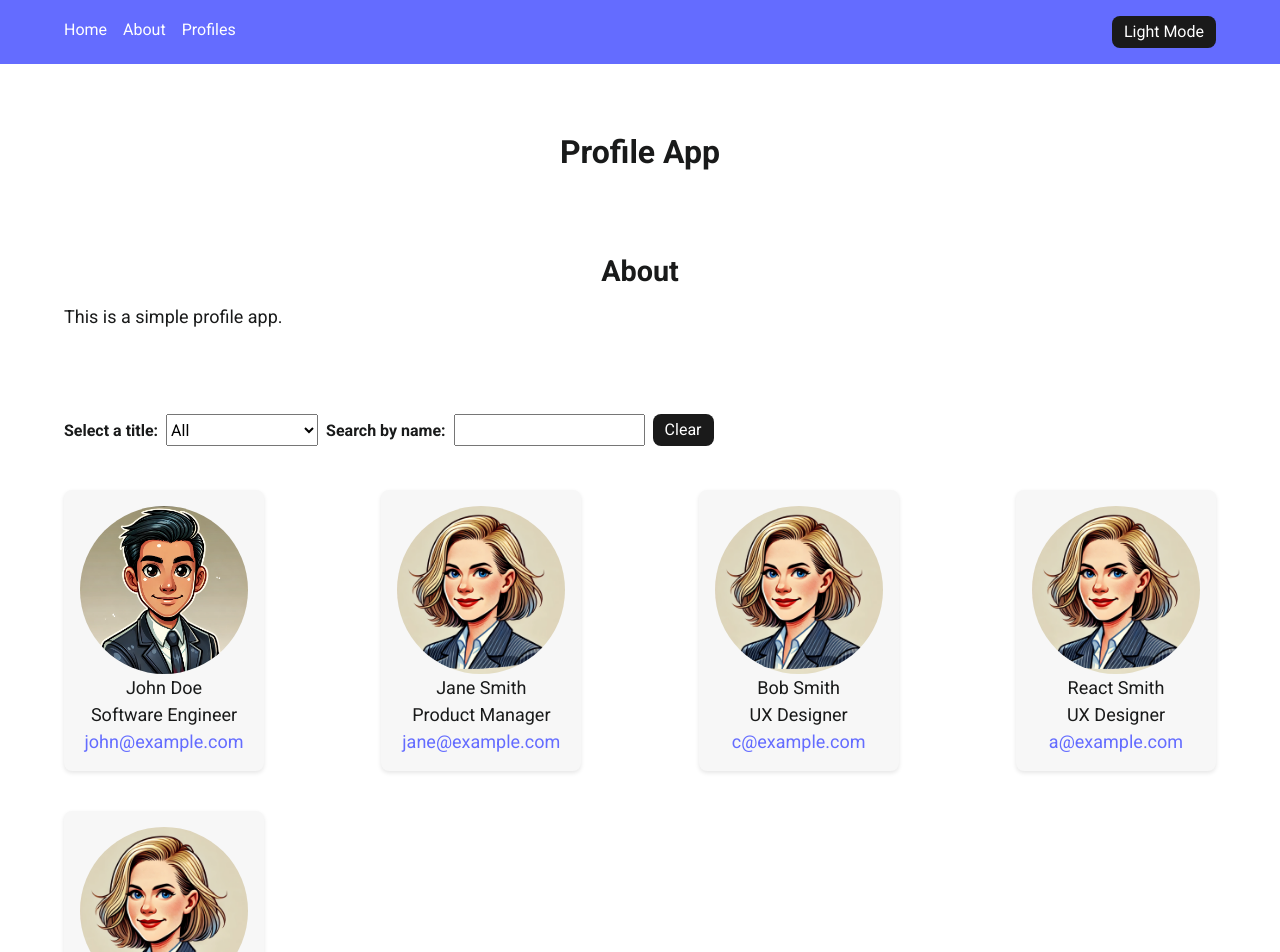
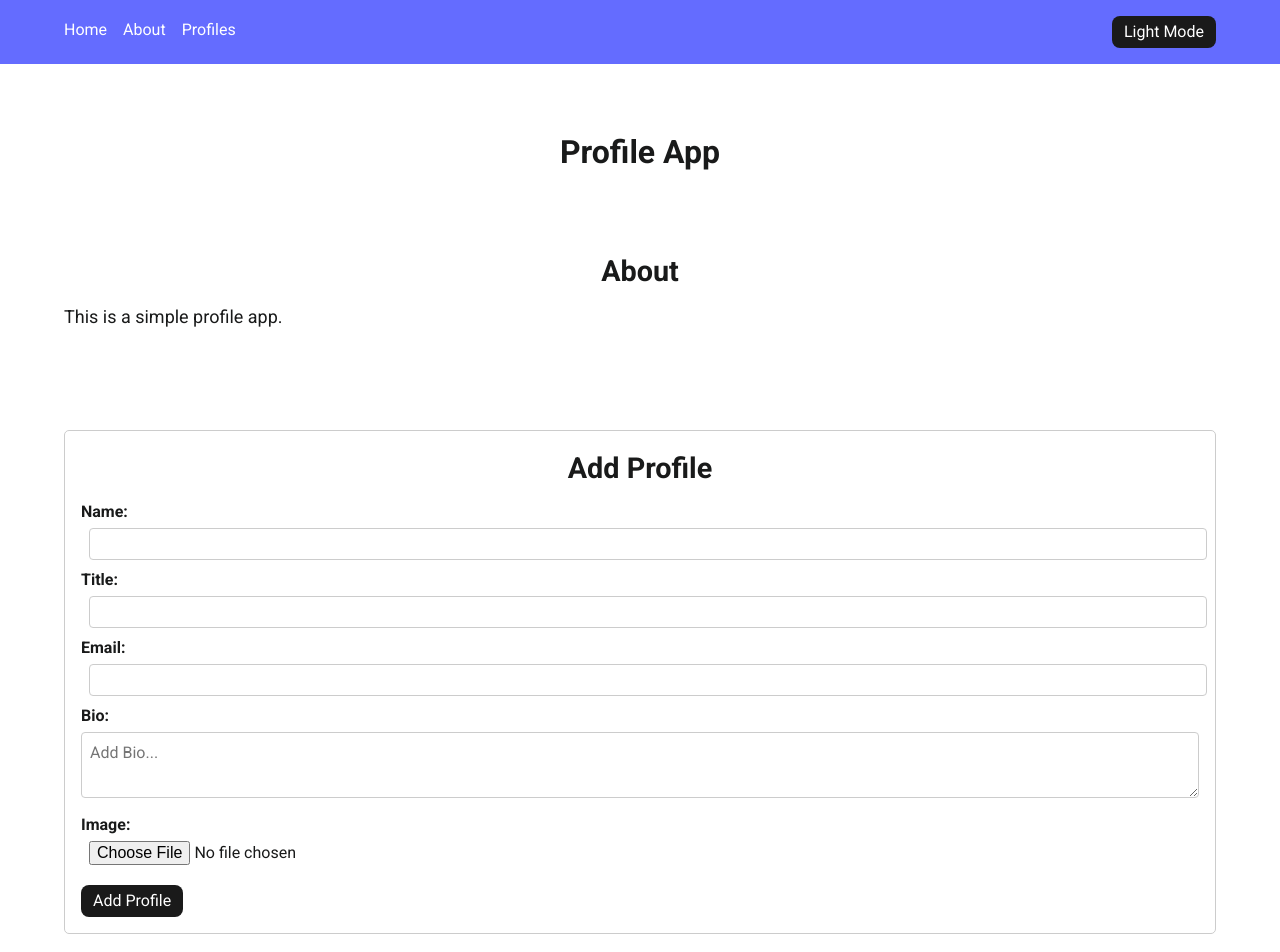
Before and after one commit to Yanhuazong/new-app, a React (Vite) app: page / in a window 1280 px wide. Shown: the top 952 px of the page. Built offline with nearby package versions, Linux system fonts and the light colour scheme.

Commit message:
Add AddProfile component

```diff
--- a/src/App.jsx
+++ b/src/App.jsx
@@ -8,6 +8,8 @@ import Filters from "./components/Filters";
 import img1 from "./assets/headshot-man.png";
 import img2 from "./assets/headshot-woman.png";
 import { useState } from "react";
+import AddProfile from "./components/AddProfile";
+
 
 function App() {
   const profiles = [
@@ -42,10 +44,12 @@ function App() {
       img: img2,
     },
   ];
+
   const titles = [...new Set(profiles.map(profile => profile.title))]
   const [title, setTitle] = useState("")
   const [search, setSearch] = useState("")
   const [mode, setMode] = useState("light")
+
   const changeMode = () => {
     setMode(mode==="dark"?"light":"dark")
   }
@@ -75,6 +79,9 @@ function App() {
         <Wrapper id="about">
           <About />
         </Wrapper>
+        <Wrapper id="add-profile">
+          <AddProfile/>
+        </Wrapper>
         <Wrapper id="profiles">
           <Filters titles={titles} onChange={handleChange} onSearch={handleSearch} click={handleClick} title={title} search={search}/>
           <div className="flex-container">
--- /dev/null
+++ b/src/components/AddProfile.jsx
@@ -0,0 +1,28 @@
+import { useState } from "react";
+import '../styles/addProfile.css';
+const stripTags = (s) => String(s ?? "").replace(/<\/?[^>]+>/g, "");
+const trimCollapse = (s) => String(s ?? "").trim().replace(/\s+/g, " ");
+
+const AddProfile = () => {
+
+  return (
+    <div className="add-profile">
+      <h2>Add Profile</h2>
+      <form>
+        <label htmlFor="name">Name:</label>
+        <input type="text" name="name" id="name"/>
+        <label htmlFor="title">Title:</label>
+        <input type="text" name="title" id="title" />
+        <label htmlFor="email">Email:</label>
+        <input type="email" name="email" id="email" />
+        <label htmlFor="bio">Bio:</label>
+        <textarea name="bio" id="bio" placeholder="Add Bio..."></textarea>
+        <label htmlFor="img">Image:</label>
+        <input type="file" name="img" id="img" />
+        <button type="submit" >Add Profile</button>
+      </form>
+    </div>
+  );
+};
+
+export default AddProfile;
--- /dev/null
+++ b/src/styles/addProfile.css
@@ -0,0 +1,32 @@
+.add-profile {
+  border: 1px solid #ccc;
+  border-radius: 5px;
+  padding: 16px;
+  margin: 16px 0;
+}
+
+.add-profile h2 {
+  margin-top: 0;
+}
+
+.add-profile label {
+  display: block;
+  margin: 8px 0 4px;
+}
+
+.add-profile input[type="text"],
+.add-profile input[type="email"],
+.add-profile textarea {
+  width: 100%;
+  padding: 8px;
+  border: 1px solid #ccc;
+  border-radius: 4px;
+}
+.add-profile button {
+  margin-top: 12px;
+  display:block;
+}
+.add-profile .success-message {
+  color: green;
+  margin-top: 10px;
+}
```
